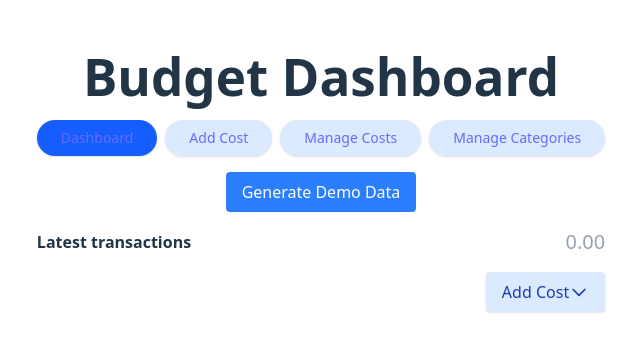
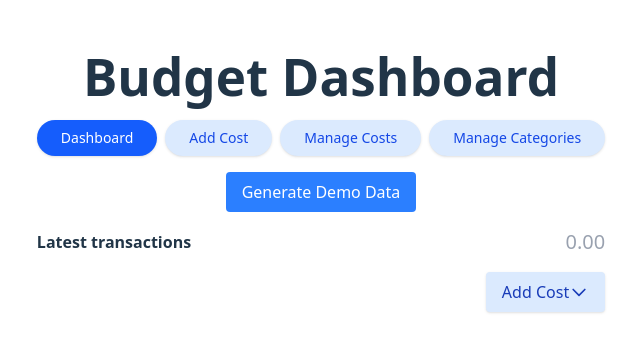
Before and after one commit to adriankon89/budget-manager, a Vue app: page / in a window 1280 px wide. Shown: the top 352 px of the page, without its empty margins (319-959 px from the left). Built offline with nearby package versions, Linux system fonts and the light colour scheme.

Commit message:
Improved styles

```diff
--- a/src/style.css
+++ b/src/style.css
@@ -16,11 +16,7 @@
 
 a {
   font-weight: 500;
-  color: #646cff;
   text-decoration: inherit;
-}
-a:hover {
-  color: #535bf2;
 }
 
 body {
@@ -60,8 +56,4 @@ button:focus-visible {
     color: #213547;
     background-color: #ffffff;
   }
-  a:hover {
-    color: #747bff;
-  }
-
 }
```
